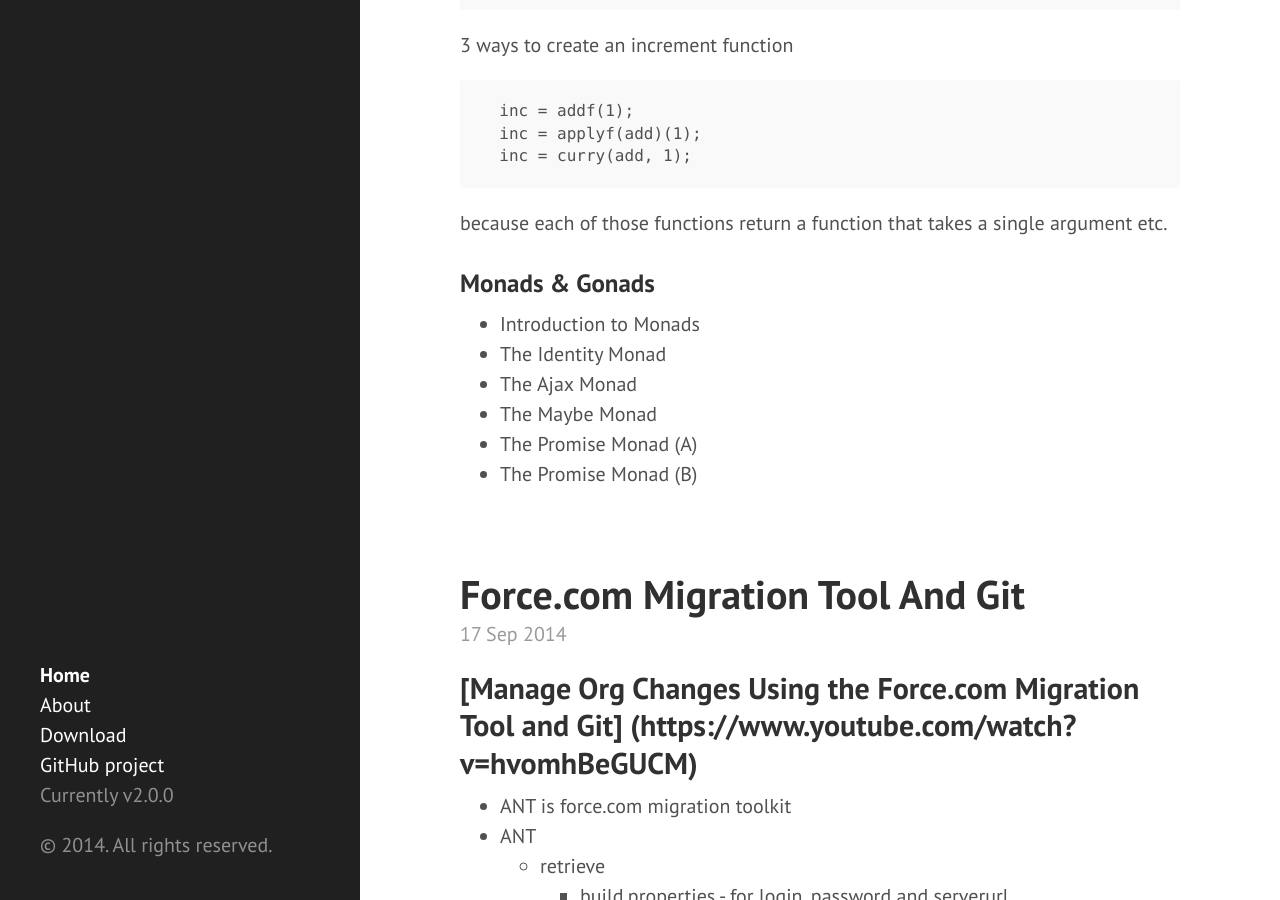
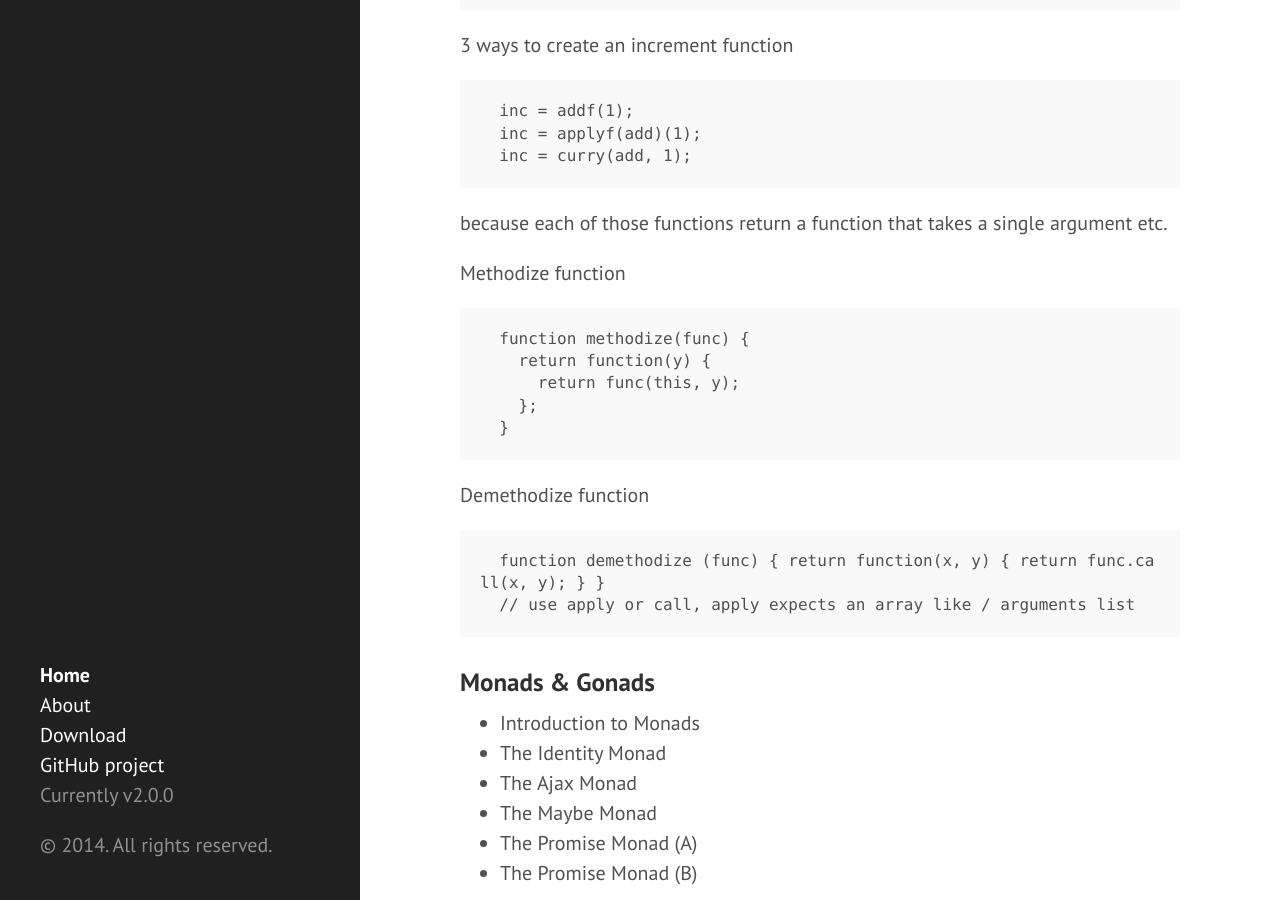
Before and after one commit to eneiand/eneiand.github.io, a Jekyll site: the page built from index.html, in a window 1280 px wide and 900 px high, scrolled down 13028 px. Built offline with Jekyll 4.4.1, drawn with Linux system fonts in a browser that asks for light colours; Markdown is read by kramdown in place of the engine named in the settings; the list of posts is cut into pages by our own code.

Commit message:
Update 2014-09-17-javascript-good-parts.md

````diff
--- a/_posts/2014-09-17-javascript-good-parts.md
+++ b/_posts/2014-09-17-javascript-good-parts.md
@@ -343,6 +343,21 @@
   ```
   because each of those functions return a function that takes a single argument etc.
 
+ Methodize function
+ ```
+  function methodize(func) {
+    return function(y) {
+      return func(this, y);
+    };
+  }
+ ```
+ Demethodize function
+ ```
+  function demethodize (func) { return function(x, y) { return func.call(x, y); } }
+  // use apply or call, apply expects an array like / arguments list
+ ```
+
+
 ### Monads & Gonads
 
 * Introduction to Monads
````
